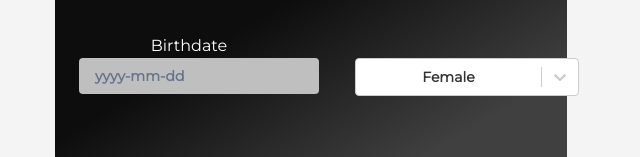
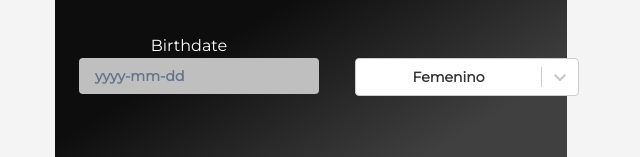
Before and after one commit to JerlibGnzlz/front, a React (Create React App) app: page /register in a window 1280 px wide. Shown: the part 446-603 px from the top of the page, without its empty margins (329-969 px from the left). Built offline with nearby package versions, Linux system fonts and the light colour scheme; no server answers.

Commit message:
Correcion genero en el usuario  add toastify al carrito

```diff
--- a/package.json
+++ b/package.json
@@ -25,6 +25,7 @@
     "react-scripts": "5.0.1",
     "react-select": "^5.4.0",
     "react-simple-chatbot": "^0.6.1",
+    "react-toastify": "^9.0.5",
     "redux-devtools-extension": "^2.13.9",
     "redux-thunk": "^2.4.1",
     "styled-components": "^5.3.5",
--- a/src/App.js
+++ b/src/App.js
@@ -1,5 +1,8 @@
 import React from "react";
 import "./App.css";
+import { ToastContainer, toast } from 'react-toastify';
+import 'react-toastify/dist/ReactToastify.css';
+
 import { Route, Routes } from "react-router-dom";
 import ProductDetail from "./components/ProductDetail/ProductDetail";
 import Home from "./components/Home/Home.jsx";
@@ -23,6 +26,7 @@ import Contact from "./components/ContactUs/Contact";
 function App() {
   return (
     <div className="App">
+        <ToastContainer />
       <AuthProvider>
         <Routes>
           <Route exact path="/" element={<Home />} />
--- a/src/components/Card/Card.jsx
+++ b/src/components/Card/Card.jsx
@@ -3,6 +3,8 @@ import { useDispatch,useSelector } from "react-redux";
 import { Link } from "react-router-dom";
 import './Card.css'
 import { getProductDetail,addToCart } from "../Redux/action";
+import {toast} from 'react-toastify'
+
 export default function Card({ id, name, price, category, image, brand }) {
   let contador = 0;
   const dispatch = useDispatch();
@@ -36,10 +38,24 @@ export default function Card({ id, name, price, category, image, brand }) {
   // },[productDetail])
 
   function handleClick(e) {
+    e.preventDefault();
+    // toast('Producto agregado al carrito!', {
+    //   position: "top-right",
+    //   autoClose: 3000,
+    //   hideProgressBar: false,
+    //   closeOnClick: true,
+    //   pauseOnHover: true,
+    //   draggable: true,
+    //   progress: undefined,
+    //   });
     contador += 1;
-    e.preventDefault();
+    toast.success('¡Producto agregado al carrito!', {
+      position: "top-right",
+      autoClose: 2000,
+      hideProgressBar: false,
+      draggable: true,
+    })
     contador < 2 && dispatch(getProductDetail(id));
-
   }
 
   return (
--- a/src/components/UserRegister.jsx
+++ b/src/components/UserRegister.jsx
@@ -16,9 +16,9 @@ const { REACT_APP_BACKEND_URL } = process.env;
 
 
 const options=[
-    {value: 'male', label: 'Male'},
-    {value: 'female', label: 'Female'},
-    {value: 'other', label: 'Other'},
+    {value: 'male', label: 'Masculino'},
+    {value: 'female', label: 'Femenino'},
+    {value: 'i prefer not to say', label: 'Prefiero no decirlo'},
   ]
 
 
```
Also changed, not shown: 1 other file (tests, documents, lock files or other folders).
